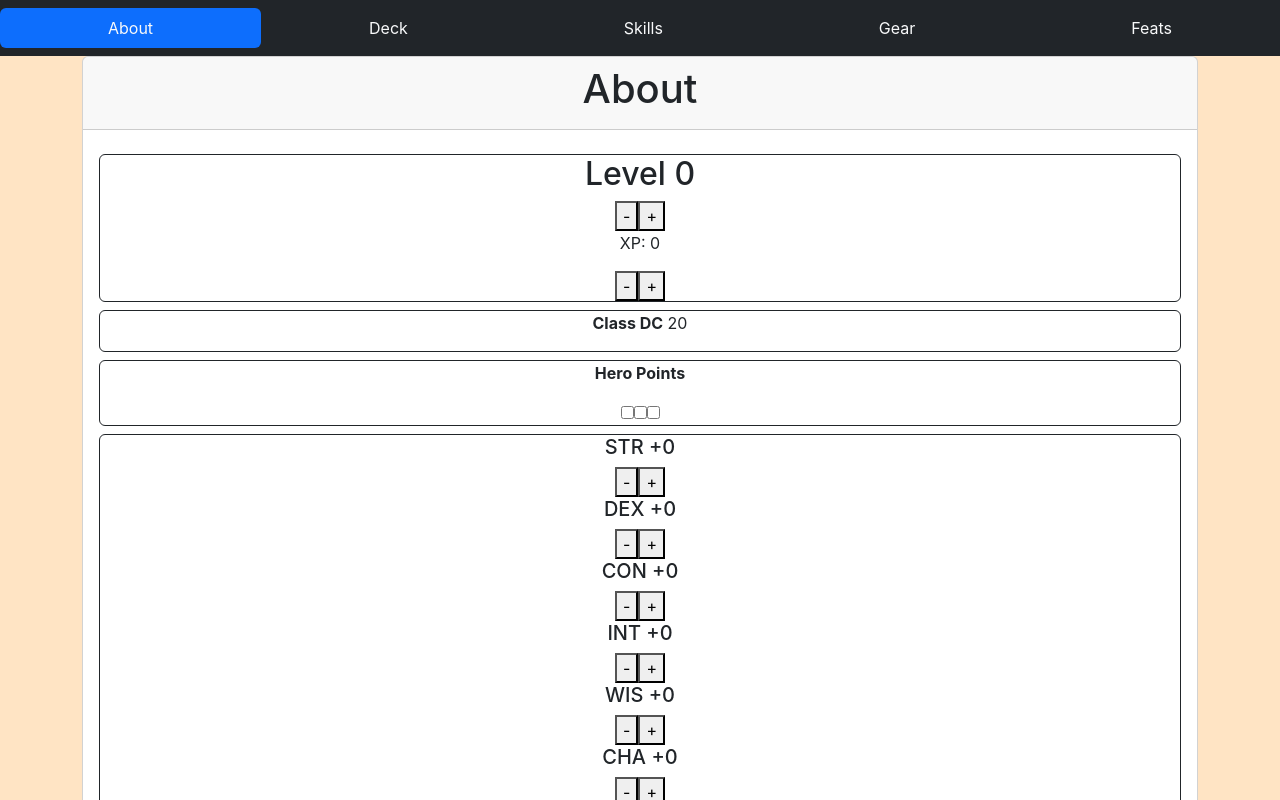
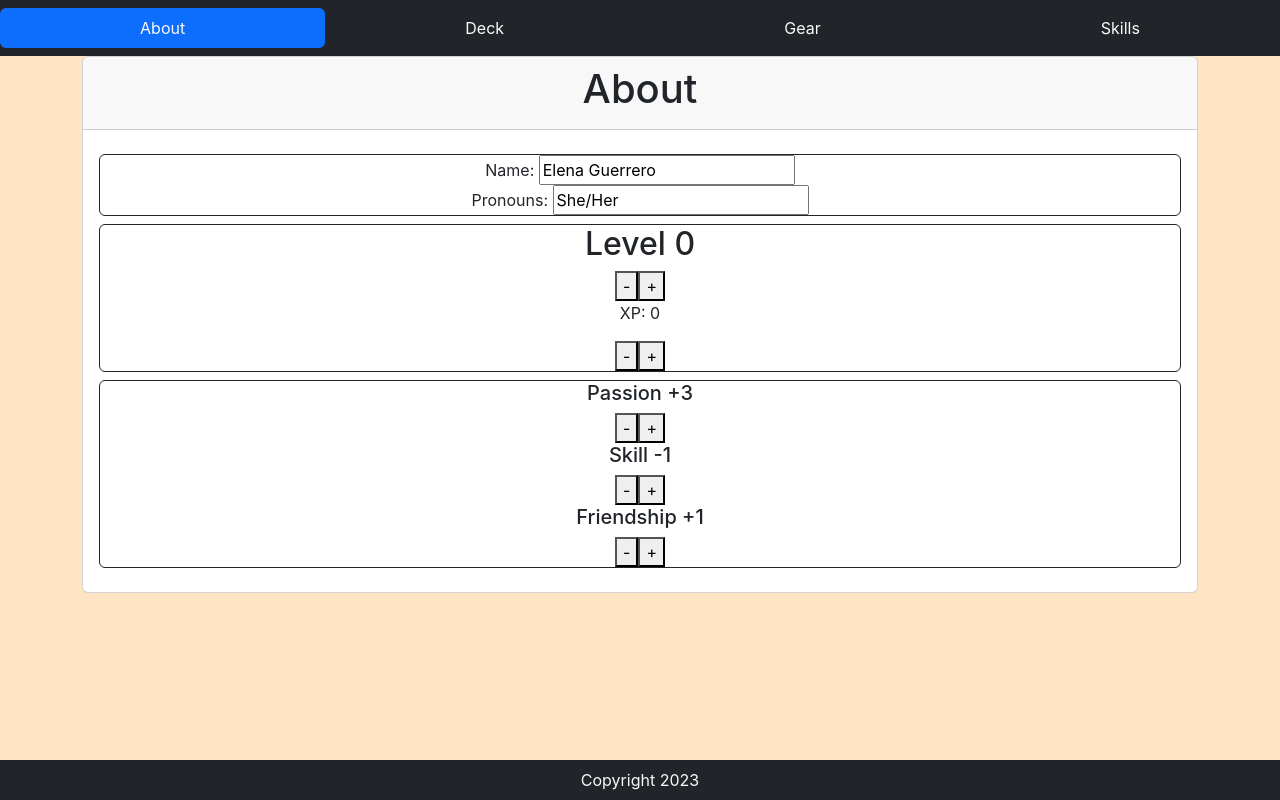
Before and after one commit to greg93john/perfect-draw-card-creator, a React (Create React App) app: page / in a window 1280 px wide. Both pictures are taken after a click on the tab "About". Shown: the top 800 px of the page. Built offline with nearby package versions, Linux system fonts and the light colour scheme; the HTML template or start-up script is replaced by a standard one.

Commit message:
Adds mockup of Create Card section of Deck Tab

```diff
--- a/src/components/MainView.jsx
+++ b/src/components/MainView.jsx
@@ -1,6 +1,5 @@
 import About from './tab-bodies/About';
 import Deck from './tab-bodies/Deck';
-import Feats from './tab-bodies/Feats';
 import Gear from './tab-bodies/Gear';
 import Skills from './tab-bodies/Skills';
 
@@ -12,8 +11,6 @@ function MainView(props) {
       case "about": return (<About charData={props.charData} updateCharData={props.updateCharData} />);
 
       case "deck": return (<Deck charData={props.charData} updateCharData={props.updateCharData} />);
-
-      case "feats": return (<Feats charData={props.charData} updateCharData={props.updateCharData} />);
 
       case "gear": return (<Gear charData={props.charData} updateCharData={props.updateCharData} />);
 
--- a/src/components/NavBar.jsx
+++ b/src/components/NavBar.jsx
@@ -12,19 +12,14 @@ function NavBar(props) {
                         Deck
                     </button>
                 </li>
-                <li className="nav-item" role="presentation" key={"skills"}>
-                    <button key={"skills-button"} className={"nav-link text-light" + ((props.activeTabName.toLowerCase() === "skills") ? " active" : "")} onClick={() => props.buttonFunction("Skills")} id="home-tab" data-bs-toggle="tab" type="button" role="tab" aria-selected="false" tabIndex="-1">
-                        Skills
-                    </button>
-                </li>
                 <li className="nav-item" role="presentation" key={"gear"}>
                     <button key={"gear-button"} className={"nav-link text-light" + ((props.activeTabName.toLowerCase() === "gear") ? " active" : "")} onClick={() => props.buttonFunction("Gear")} id="profile-tab" data-bs-toggle="tab" type="button" role="tab" aria-selected="false" tabIndex="-1">
                         Gear
                     </button>
                 </li>
-                <li className="nav-item" role="presentation" key={"feats"}>
-                    <button key={"feats-button"} className={"nav-link text-light" + ((props.activeTabName.toLowerCase() === "feats") ? " active" : "")} onClick={() => props.buttonFunction("Feats")} id="contact-tab" data-bs-toggle="tab" type="button" role="tab" aria-selected="true">
-                        Feats
+                <li className="nav-item" role="presentation" key={"skills"}>
+                    <button key={"skills-button"} className={"nav-link text-light" + ((props.activeTabName.toLowerCase() === "skills") ? " active" : "")} onClick={() => props.buttonFunction("Skills")} id="home-tab" data-bs-toggle="tab" type="button" role="tab" aria-selected="false" tabIndex="-1">
+                        Skills
                     </button>
                 </li>
             </ul>
--- a/src/components/tab-bodies/About.jsx
+++ b/src/components/tab-bodies/About.jsx
@@ -2,6 +2,13 @@ function About(props) {
 
     return (
         <div className="card-body">
+
+            <div className="border border-dark rounded my-2">
+                Name: <input type="text" id="character-name" name="name" value={props.charData.name} onChange={(e) => { props.updateCharData("name", e.target.value); }} />
+                <br />
+                Pronouns: <input type="text" id="pronouns" name="pronouns" value={props.charData.pronouns} onChange={(e) => { props.updateCharData("pronouns", e.target.value); }} />
+            </div>
+
             <div className="border border-dark rounded my-2">
                 <div className="">
                     <h2>Level {props.charData.level}</h2>
@@ -15,84 +22,24 @@ function About(props) {
                 </div>
             </div>
 
-
-
-            <div className="border border-dark rounded my-2">
-                <p><b>Class DC</b> {props.charData.classDC}</p>
-            </div>
-
-
-
-            <div className="border border-dark rounded my-2">
-                <p><b>Hero Points</b></p>
-                <input type="checkbox" />
-                <input type="checkbox" />
-                <input type="checkbox" />
-            </div>
-
-
-
             <div className="border border-dark rounded my-2">
                 <div className="">
-                    <h5>STR {props.charData.str >= 0 ? "+" : ""}{props.charData.str}</h5>
-                    <button onClick={() => { props.updateCharData("str", props.charData.str - 1) }}>-</button>
-                    <button onClick={() => { props.updateCharData("str", props.charData.str + 1) }}>+</button>
+                    <h5>Passion {props.charData.passion >= 0 ? "+" : ""}{props.charData.passion}</h5>
+                    <button onClick={() => { props.updateCharData("passion", props.charData.passion - 1) }}>-</button>
+                    <button onClick={() => { props.updateCharData("passion", props.charData.passion + 1) }}>+</button>
                 </div>
 
                 <div className="">
-                    <h5>DEX {props.charData.dex >= 0 ? "+" : ""}{props.charData.dex}</h5>
-                    <button onClick={() => { props.updateCharData("dex", props.charData.dex - 1) }}>-</button>
-                    <button onClick={() => { props.updateCharData("dex", props.charData.dex + 1) }}>+</button>
-                </div>
-                <div className="">
-                    <h5>CON {props.charData.con >= 0 ? "+" : ""}{props.charData.con}</h5>
-                    <button onClick={() => { props.updateCharData("con", props.charData.con - 1) }}>-</button>
-                    <button onClick={() => { props.updateCharData("con", props.charData.con + 1) }}>+</button>
-                </div>
-                <div className="">
-                    <h5>INT {props.charData.int >= 0 ? "+" : ""}{props.charData.int}</h5>
-                    <button onClick={() => { props.updateCharData("int", props.charData.int - 1) }}>-</button>
-                    <button onClick={() => { props.updateCharData("int", props.charData.int + 1) }}>+</button>
-                </div>
-                <div className="">
-                    <h5>WIS {props.charData.wis >= 0 ? "+" : ""}{props.charData.wis}</h5>
-                    <button onClick={() => { props.updateCharData("wis", props.charData.wis - 1) }}>-</button>
-                    <button onClick={() => { props.updateCharData("wis", props.charData.wis + 1) }}>+</button>
-                </div>
-                <div className="">
-                    <h5>CHA {props.charData.cha >= 0 ? "+" : ""}{props.charData.cha}</h5>
-                    <button onClick={() => { props.updateCharData("cha", props.charData.cha - 1) }}>-</button>
-                    <button onClick={() => { props.updateCharData("cha", props.charData.cha + 1) }}>+</button>
+                    <h5>Skill {props.charData.skill >= 0 ? "+" : ""}{props.charData.skill}</h5>
+                    <button onClick={() => { props.updateCharData("skill", props.charData.skill - 1) }}>-</button>
+                    <button onClick={() => { props.updateCharData("skill", props.charData.skill + 1) }}>+</button>
                 </div>
 
-                <p><b>Size</b>: {props.charData.size}</p>
-                <p><b>Speed</b>: {props.charData.speed}ft.</p>
-            </div>
-
-
-
-            <div className="border border-dark rounded my-2">
-                <p><b>Gender</b>: {props.charData.gender}</p>
-            </div>
-
-
-
-            <div className="border border-dark rounded my-2">
-                <p><b>Deity</b>: {props.charData.deity}</p>
-                <p><b>Age</b>: {props.charData.age}</p>
-            </div>
-
-
-            <div className="border border-dark rounded my-2">
-                <p><b>Languages</b>: {props.charData.languages}</p>
-            </div>
-
-
-
-            <div className="border border-dark rounded my-2">
-                <b>Edit Notes</b>
-                <hr />
-                <textarea name="aboutNotes" id="" cols="50" rows="10" defaultValue={props.charData.editNotes} onChange={(e) => { props.updateCharData("editNotes", e.target.value); }}></textarea>
+                <div className="">
+                    <h5>Friendship {props.charData.friendship >= 0 ? "+" : ""}{props.charData.friendship}</h5>
+                    <button onClick={() => { props.updateCharData("friendship", props.charData.friendship - 1) }}>-</button>
+                    <button onClick={() => { props.updateCharData("friendship", props.charData.friendship + 1) }}>+</button>
+                </div>
             </div>
         </div>
     )
--- a/src/components/tab-bodies/Feats.jsx
+++ /dev/null
@@ -1,46 +0,0 @@
-function Feats(props) {
-    return (
-        <div className="card-body">
-            <div className="border border-dark rounded my-2">
-
-                <div>
-                    <button className="btn">Print Feats</button>
-                </div>
-                <hr />
-
-                <div className="">
-                    <h5>Race Feat</h5>
-                    <div></div>
-                </div>
-
-                <div className="">
-                    <h5>General Feat</h5>
-                    <div></div>
-                </div>
-
-                <div className="">
-                    <h5>Class Feat</h5>
-                    <div></div>
-                </div>
-
-                <div className="">
-                    <h5>Skill Feat</h5>
-                    <div></div>
-                </div>
-
-            </div>
-
-            <div className="border border-dark rounded my-2">
-
-                <div>
-                    <button className="btn">Print Specials</button>
-                </div>
-                <hr />
-
-                <div></div>
-            </div>
-        </div>
-    )
-}
-
-export default Feats;
```
Also changed, not shown: src/components/tab-bodies/Deck.jsx (+59 -4 lines).
